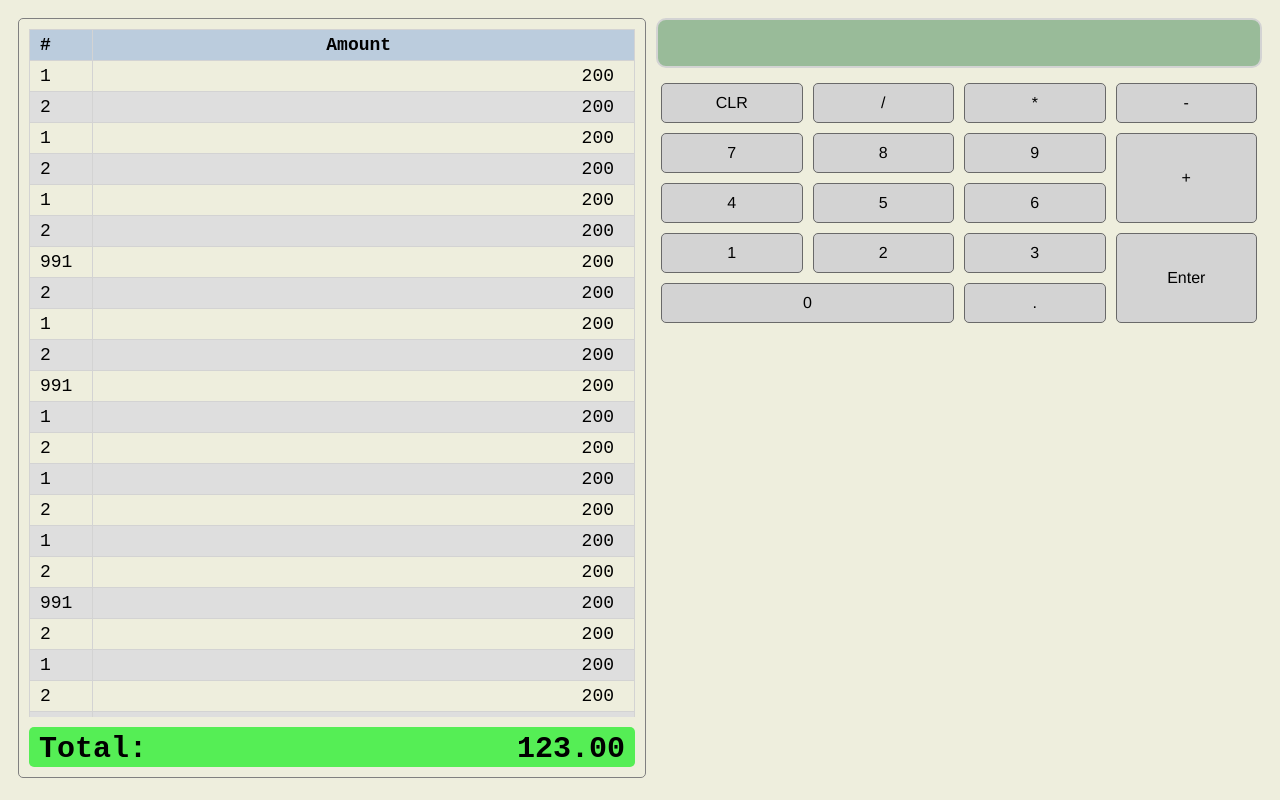
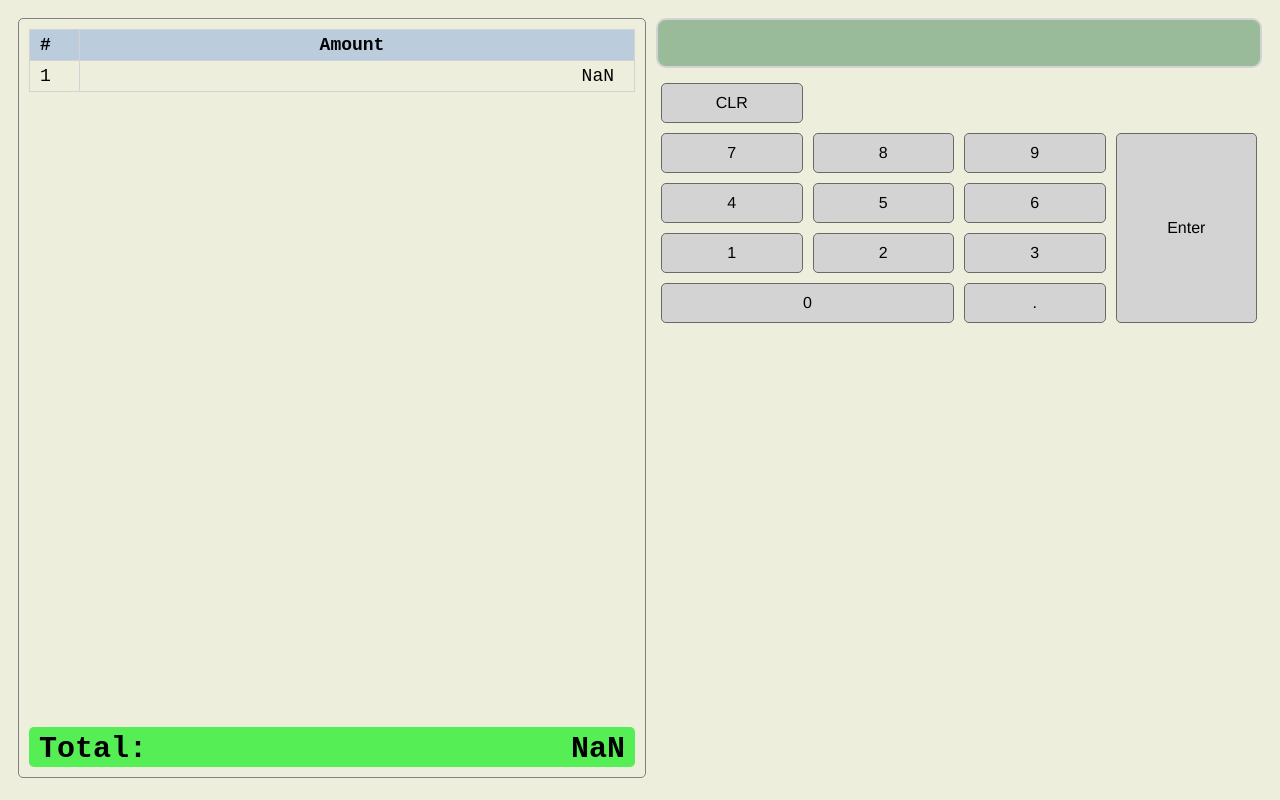
Before and after one commit to raymond-ong/AddingMachine, a plain HTML site: page index.html in a window 1280 px wide. Both pictures are taken after a click on the element "Enter". Drawn offline with Linux system fonts and the light colour scheme.

Commit message:
Basic Func OK

```diff
--- a/index.css
+++ b/index.css
@@ -86,7 +86,7 @@ body {
 }
 
 .enterKey {
-	grid-row-start: 4;
+	grid-row-start: 2;
 	grid-row-end: 6;
 	grid-column-start: 4;
 	grid-column-end: 4;
@@ -182,3 +182,7 @@ body {
 .amtCell {
 	text-align: right;
 }
+
+.hidden {
+	visibility: hidden;
+}
--- a/index.html
+++ b/index.html
@@ -14,46 +14,13 @@
 							<th id="thNum">#</td>
 							<th id="thAmount">Amount</td>
 						</tr>
-						<tbody>
-							<tr  class="tblRow"><td>1</td><td class="amtCell">200</td></tr>
-							<tr  class="tblRow"><td>2</td><td class="amtCell">200</td></tr>
-							<tr  class="tblRow"><td>1</td><td class="amtCell">200</td></tr>
-							<tr  class="tblRow"><td>2</td><td class="amtCell">200</td></tr>
-							<tr  class="tblRow"><td>1</td><td class="amtCell">200</td></tr>
-							<tr  class="tblRow"><td>2</td><td class="amtCell">200</td></tr>
-							<tr  class="tblRow"><td>991</td><td class="amtCell">200</td></tr>
- 							<tr  class="tblRow"><td>2</td><td class="amtCell">200</td></tr>
-							<tr  class="tblRow"><td>1</td><td class="amtCell">200</td></tr>
-							<tr  class="tblRow"><td>2</td><td class="amtCell">200</td></tr>
-							<tr  class="tblRow"><td>991</td><td class="amtCell">200</td></tr>
-							<tr  class="tblRow"><td>1</td><td class="amtCell">200</td></tr>
-							<tr  class="tblRow"><td>2</td><td class="amtCell">200</td></tr>
-							<tr  class="tblRow"><td>1</td><td class="amtCell">200</td></tr>
-							<tr  class="tblRow"><td>2</td><td class="amtCell">200</td></tr>
-							<tr  class="tblRow"><td>1</td><td class="amtCell">200</td></tr>
-							<tr  class="tblRow"><td>2</td><td class="amtCell">200</td></tr>
-							<tr  class="tblRow"><td>991</td><td class="amtCell">200</td></tr>
-							<tr  class="tblRow"><td>2</td><td class="amtCell">200</td></tr>
-							<tr  class="tblRow"><td>1</td><td class="amtCell">200</td></tr>
-							<tr  class="tblRow"><td>2</td><td class="amtCell">200</td></tr>
-							<tr  class="tblRow"><td>991</td><td class="amtCell">200</td></tr>
-							<tr  class="tblRow"><td>1</td><td class="amtCell">200</td></tr>
-							<tr  class="tblRow"><td>2</td><td class="amtCell">200</td></tr>
-							<tr  class="tblRow"><td>1</td><td class="amtCell">200</td></tr>
-							<tr  class="tblRow"><td>2</td><td class="amtCell">200</td></tr>
-							<tr  class="tblRow"><td>1</td><td class="amtCell">200</td></tr>
-							<tr  class="tblRow"><td>2</td><td class="amtCell">200</td></tr>
-							<tr  class="tblRow"><td>991</td><td class="amtCell">200</td></tr>
-							<tr  class="tblRow"><td>2</td><td class="amtCell">200</td></tr>
-							<tr  class="tblRow"><td>1</td><td class="amtCell">200</td></tr>
-							<tr  class="tblRow"><td>2</td><td class="amtCell">200</td></tr>
-							<tr  class="tblRow"><td>999</td><td class="amtCell">200</td></tr>
+						<tbody id='tblBody'>
 						</tbody>
 					</table>
 				</div>
 				<div id="adderTotal">
 					<span>Total:</span>
-					<span id="totalTxt">123.00</span>
+					<span id="totalTxt"></span>
 				</div>
 			</div>
 			<div id="inputContainer">
@@ -61,13 +28,13 @@
 				</div>
 				<div id="keyPad">
 					<div class="keyNum" onclick="onClear()">CLR</div>
-					<div class="keyNum">/</div>
-					<div class="keyNum">*</div>
-					<div class="keyNum">-</div>
+					<div class="keyNum hidden">/</div>
+					<div class="keyNum hidden">*</div>
+					<div class="keyNum hidden">-</div>
 					<div class="keyNum" onclick="onClickNum(7)">7</div>
 					<div class="keyNum" onclick="onClickNum(8)">8</div>
 					<div class="keyNum" onclick="onClickNum(9)">9</div>
-					<div class="keyNum plusKey">+</div>
+					<div class="keyNum plusKey hidden">+</div>
 					<div class="keyNum" onclick="onClickNum(4)">4</div>
 					<div class="keyNum" onclick="onClickNum(5)">5</div>
 					<div class="keyNum" onclick="onClickNum(6)">6</div>
@@ -76,7 +43,7 @@
 					<div class="keyNum" onclick="onClickNum(3)">3</div>
 					<div class="keyNum enterKey" onclick="onEnter()">Enter</div>
 					<div class="keyNum zeroKey" onclick="onClickNum(0)">0</div>
-					<div class="keyNum">.</div>
+					<div class="keyNum" onclick="onClickDot()">.</div>
 				</div>
 			</div>
 		</div>
--- a/index.js
+++ b/index.js
@@ -1,11 +1,14 @@
 window.elRefs = {};
 window.inputNumStr = "";
+window.arrNums = [];
 
 const onLoad = () => {
 	window.elRefs.inputScreen = document.getElementById('inputScreen');
+	window.elRefs.tblBody = document.getElementById('tblBody');
+	window.elRefs.totalTxt = document.getElementById('totalTxt');
 }
 
-const onClear = () => {
+const onClearInput = () => {
 	window.inputNumStr = "";
 	window.elRefs.inputScreen.innerText = "";
 }
@@ -13,8 +16,13 @@ const onClear = () => {
 const onClickNum = (num) => {
 	window.inputNumStr += num;
 	window.elRefs.inputScreen.innerText = numberWithCommas(window.inputNumStr);
+}
 
+const onClickDot = () => {
+	window.inputNumStr += '.';
+	window.elRefs.inputScreen.innerText = numberWithCommas(window.inputNumStr);
 }
+
 
 // Utility for putting thousands/millions separator
 const numberWithCommas = (x) => {
@@ -22,5 +30,22 @@ const numberWithCommas = (x) => {
 }
 
 const onEnter = () => {
+	// Add new Number
+	var newNum = parseFloat(window.elRefs.inputScreen.innerText);
+	window.arrNums.push(newNum);
+	addNewRow(newNum, window.arrNums.length);
+	onClearInput();
+
+	// Update Sum
+	let sumCalc = window.arrNums.reduce((currSum, x) => currSum + x, 0);
+	window.elRefs.totalTxt.innerHTML = sumCalc;
+}
+
+const addNewRow = (newNum, rowNum) => {
+	let newRow =`<tr  class="tblRow"><td>${rowNum}</td><td class="amtCell">${newNum}</td></tr>`;
+	window.elRefs.tblBody.innerHTML += newRow;
+}
+
+const calculateSum = () => {
 
 }
```
